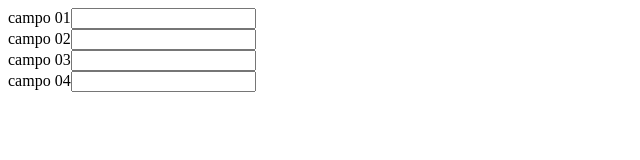
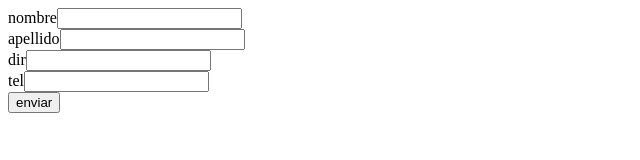
Before and after one commit to alvaro0yair0garcia0murrieta/80688, a plain HTML site: page practica01/formulario.html in a window 1280 px wide. Shown: the whole page, without its empty margins (0-640 px from the left). Drawn offline with Linux system fonts and the light colour scheme.

Commit message:
cambios urgentes
google scrip

```diff
--- a/practica01/formulario.html
+++ b/practica01/formulario.html
@@ -1,5 +1,5 @@
 <!DOCTYPE html>
-<html lang="en">
+<html lang="es">
 <head>
     <meta charset="UTF-8">
     <meta http-equiv="X-UA-Compatible" content="IE=edge">
@@ -7,10 +7,12 @@
     <title>Document</title>
 </head>
 <body>
-    <form action="">
-        <label for="" id="01">campo 01</label><input type="text" id="01"><br>
-        <label for="" id="02">campo 02</label><input type="text" id="02"><br>
-        <label for="" id="03">campo 03</label><input type="text" id="03"><br>
-        <label for="" id="04">campo 04</label><input type="text" id="04"><br></form>
+    <form action="" method="get">
+        <label for="01" id="">nombre</label><input type="text" id="01"name="nombre"><br>
+        <label for="02" id="">apellido</label><input type="text" id="02"name="qpellido"><br>
+        <label for="03" id="">dir</label><input type="text" id="03"name="direccion"><br>
+        <label for="04" id="">tel</label><input type="text" id="04"name="telefono"><br>
+        <input type="submit" value="enviar">
+    </form>
 </body>
 </html>
```
Also changed, not shown: 1 other file.
